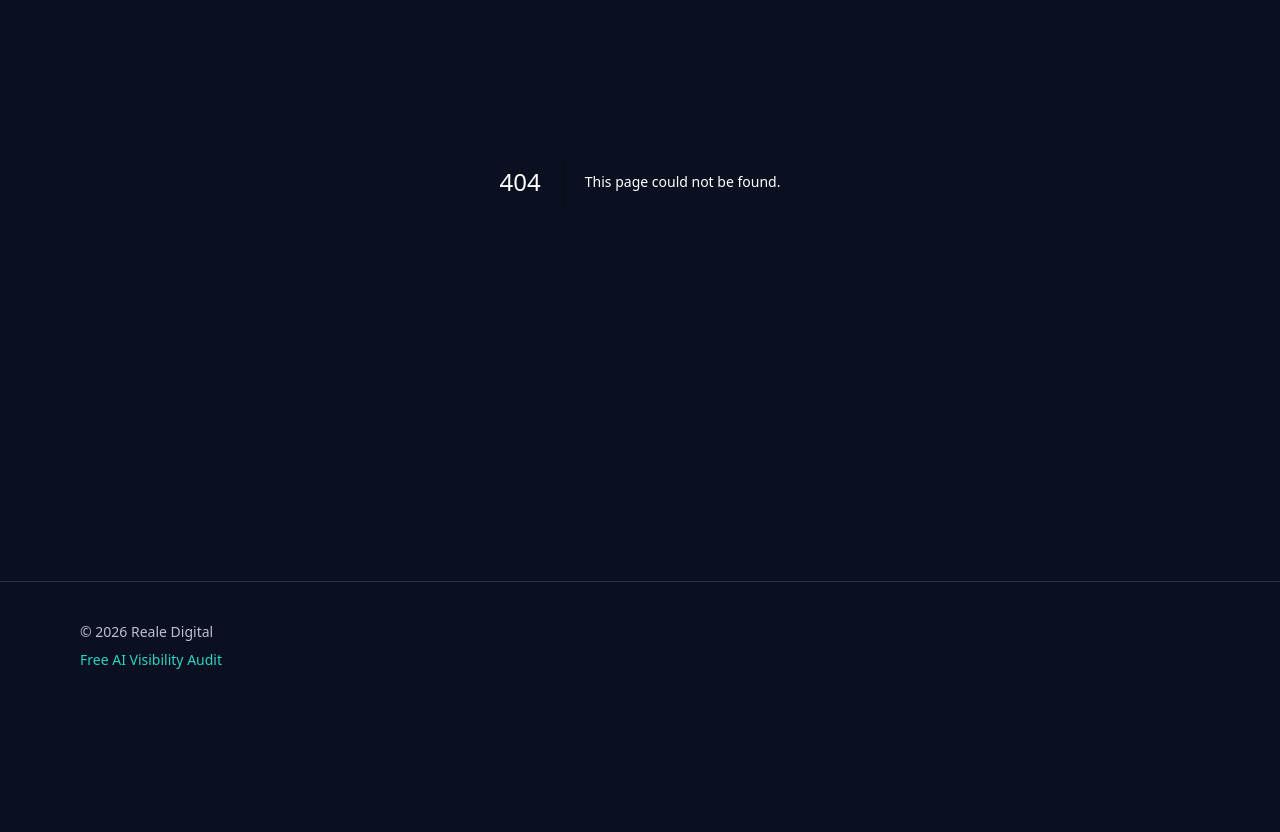
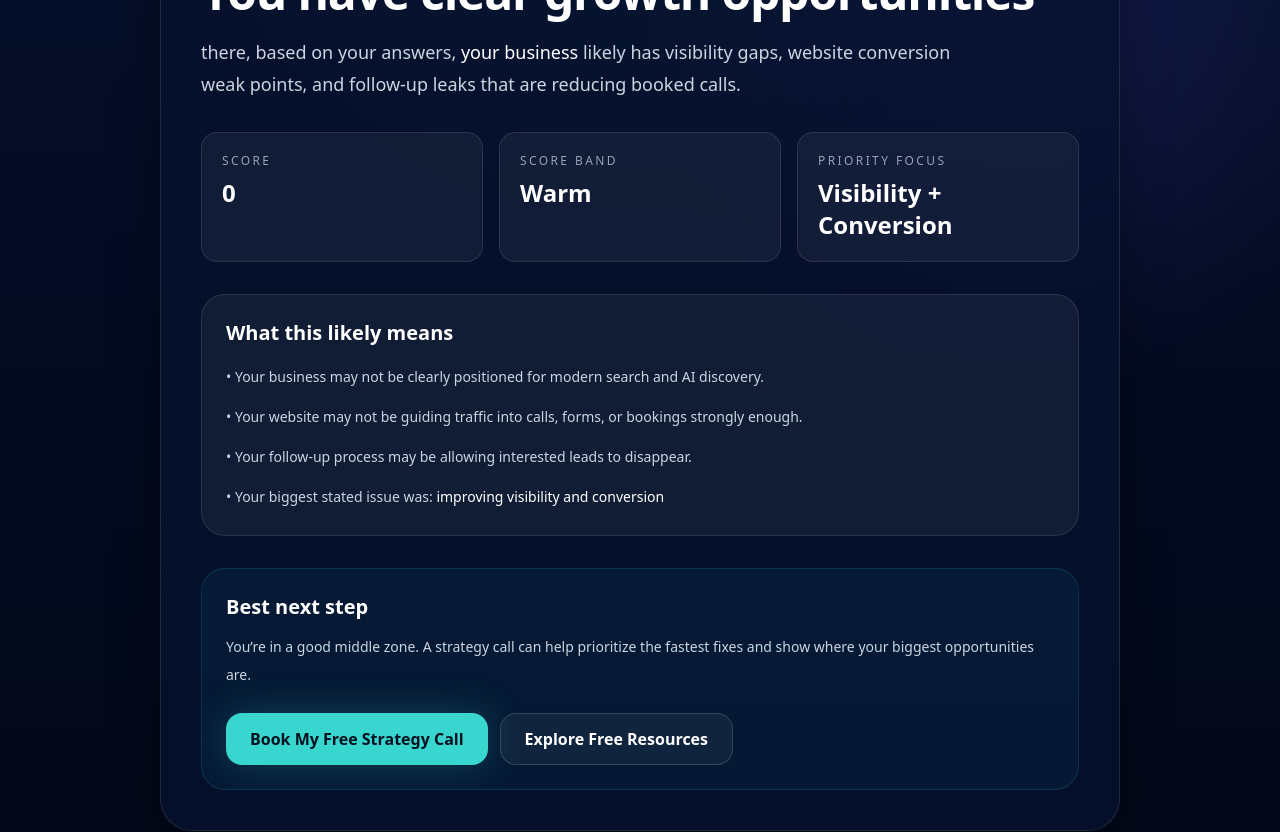
Before and after one commit to realedigitalventures-agency/reale-digital-revenue, a Next.js app: page /free-ai-visibility-audit/results in a window 1280 px wide. Before the commit this address had no page. Shown: the part 300-1132 px from the top of the page. Before the commit the page ends 1010 px from the top, so only its background shows below. Built offline with nearby package versions, Linux system fonts and the light colour scheme.

Commit message:
Create page.tsx

```diff
--- /dev/null
+++ b/app/free-ai-visibility-audit/results/page.tsx
@@ -0,0 +1,111 @@
+import Link from "next/link";
+
+type SearchParams = Promise<{
+  score?: string;
+  band?: string;
+  name?: string;
+  company?: string;
+  problem?: string;
+}>;
+
+export default async function AuditResultsPage({
+  searchParams
+}: {
+  searchParams: SearchParams;
+}) {
+  const params = await searchParams;
+  const score = Number(params.score || 0);
+  const band = params.band || "Warm";
+  const name = params.name || "there";
+  const company = params.company || "your business";
+  const problem = params.problem || "improving visibility and conversion";
+
+  const isHot = band === "Hot";
+  const isCold = band === "Cold";
+
+  return (
+    <main className="relative overflow-hidden bg-[#030b22] text-white">
+      <div className="absolute inset-0 bg-[radial-gradient(circle_at_top,_rgba(64,224,208,0.14),_transparent_35%),radial-gradient(circle_at_80%_20%,_rgba(98,92,255,0.16),_transparent_28%),linear-gradient(to_bottom,_#07112e,_#030b22_45%,_#020817)]" />
+
+      <section className="relative mx-auto max-w-5xl px-4 py-16 sm:px-6 lg:px-8 lg:py-24">
+        <div className="rounded-[32px] border border-white/10 bg-[#07122f]/80 p-8 shadow-[0_12px_50px_rgba(0,0,0,0.35)] lg:p-10">
+          <div className="inline-flex items-center rounded-full border border-white/10 bg-white/5 px-4 py-1.5 text-xs font-medium tracking-wide text-cyan-200">
+            YOUR AUDIT RESULT
+          </div>
+
+          <h1 className="mt-5 text-4xl font-extrabold tracking-tight text-white sm:text-5xl">
+            {isHot
+              ? "You’re a strong fit for a strategy call"
+              : isCold
+              ? "You may need the foundation first"
+              : "You have clear growth opportunities"}
+          </h1>
+
+          <p className="mt-5 max-w-3xl text-lg leading-8 text-slate-300">
+            {name}, based on your answers, <span className="text-white">{company}</span>{" "}
+            likely has visibility gaps, website conversion weak points, and
+            follow-up leaks that are reducing booked calls.
+          </p>
+
+          <div className="mt-8 grid gap-4 md:grid-cols-3">
+            <MetricCard label="Score" value={String(score)} />
+            <MetricCard label="Score Band" value={band} />
+            <MetricCard label="Priority Focus" value="Visibility + Conversion" />
+          </div>
+
+          <div className="mt-8 rounded-3xl border border-white/10 bg-white/5 p-6">
+            <h2 className="text-xl font-bold text-white">What this likely means</h2>
+            <ul className="mt-4 space-y-3 text-sm leading-7 text-slate-300">
+              <li>• Your business may not be clearly positioned for modern search and AI discovery.</li>
+              <li>• Your website may not be guiding traffic into calls, forms, or bookings strongly enough.</li>
+              <li>• Your follow-up process may be allowing interested leads to disappear.</li>
+              <li>• Your biggest stated issue was: <span className="text-white">{problem}</span></li>
+            </ul>
+          </div>
+
+          <div className="mt-8 rounded-3xl border border-cyan-400/15 bg-cyan-400/[0.05] p-6">
+            <h2 className="text-xl font-bold text-white">Best next step</h2>
+            <p className="mt-3 text-sm leading-7 text-slate-300">
+              {isHot
+                ? "Book your free AI Visibility Strategy Call. You’re likely far enough along for actionable fixes that could move the needle quickly."
+                : isCold
+                ? "Start with one of your free resources first, then book the strategy call once the basics are in place."
+                : "You’re in a good middle zone. A strategy call can help prioritize the fastest fixes and show where your biggest opportunities are."}
+            </p>
+
+            <div className="mt-6 flex flex-col gap-3 sm:flex-row">
+              <Link
+                href="/book"
+                className="inline-flex min-h-[52px] items-center justify-center rounded-2xl bg-[#38d6cf] px-6 py-3 text-base font-bold text-[#04111f] shadow-[0_0_40px_rgba(56,214,207,0.22)] transition hover:bg-[#4ae2db]"
+              >
+                Book My Free Strategy Call
+              </Link>
+
+              <Link
+                href="/resources"
+                className="inline-flex min-h-[52px] items-center justify-center rounded-2xl border border-white/15 bg-white/5 px-6 py-3 text-base font-semibold text-white transition hover:border-cyan-300/40 hover:bg-white/8"
+              >
+                Explore Free Resources
+              </Link>
+            </div>
+          </div>
+        </div>
+      </section>
+    </main>
+  );
+}
+
+function MetricCard({
+  label,
+  value
+}: {
+  label: string;
+  value: string;
+}) {
+  return (
+    <div className="rounded-2xl border border-white/10 bg-white/5 p-5">
+      <p className="text-xs uppercase tracking-[0.2em] text-slate-400">{label}</p>
+      <p className="mt-2 text-2xl font-bold text-white">{value}</p>
+    </div>
+  );
+}
```
